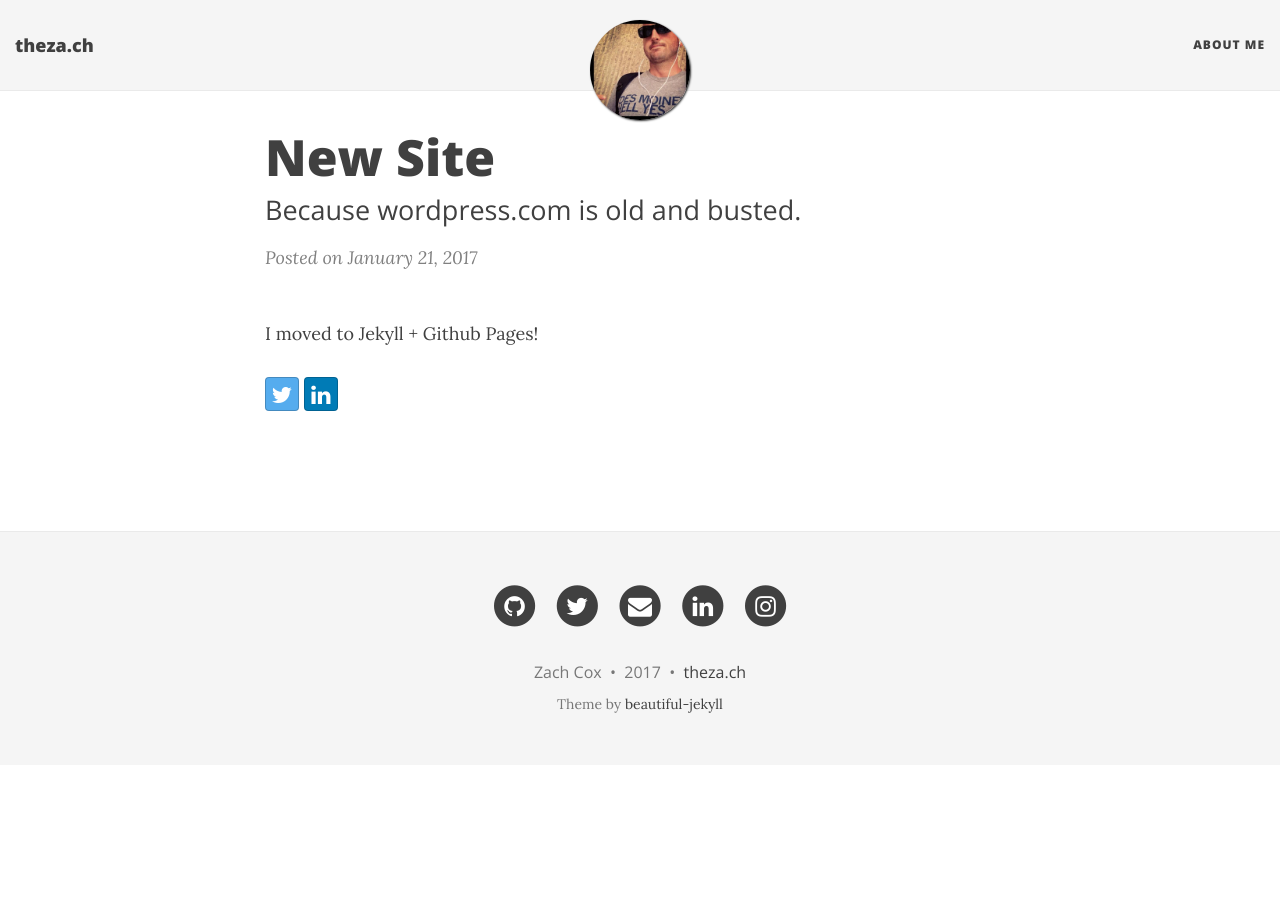
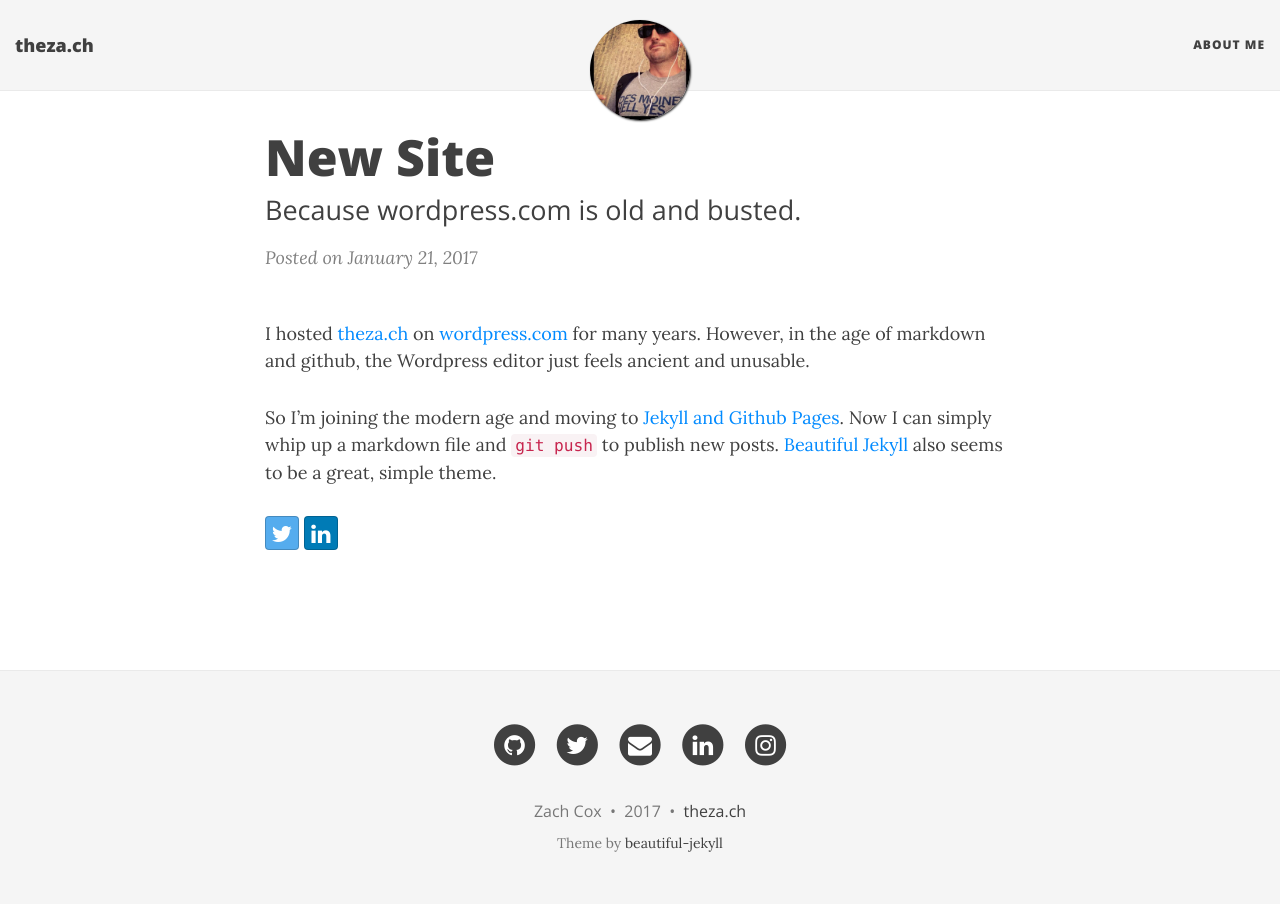
Before and after one commit to zcox/zcox.github.io, a Jekyll site: the page built from _posts/2017-01-21-new-site.md, in a window 1280 px wide. Built offline with Jekyll 4.4.1, drawn with Linux system fonts in a browser that asks for light colours; nearby versions of some CDN libraries.

Commit message:
new site post

```diff
--- a/_posts/2017-01-21-new-site.md
+++ b/_posts/2017-01-21-new-site.md
@@ -3,4 +3,6 @@
 subtitle: Because wordpress.com is old and busted.
 ---
 
-I moved to Jekyll + Github Pages!
+I hosted [theza.ch](https://theza.ch) on [wordpress.com](https://wordpress.com) for many years. However, in the age of markdown and github, the Wordpress editor just feels ancient and unusable.
+
+So I'm joining the modern age and moving to [Jekyll and Github Pages](https://help.github.com/articles/using-jekyll-as-a-static-site-generator-with-github-pages/). Now I can simply whip up a markdown file and `git push` to publish new posts. [Beautiful Jekyll](http://deanattali.com/beautiful-jekyll/) also seems to be a great, simple theme.
```
